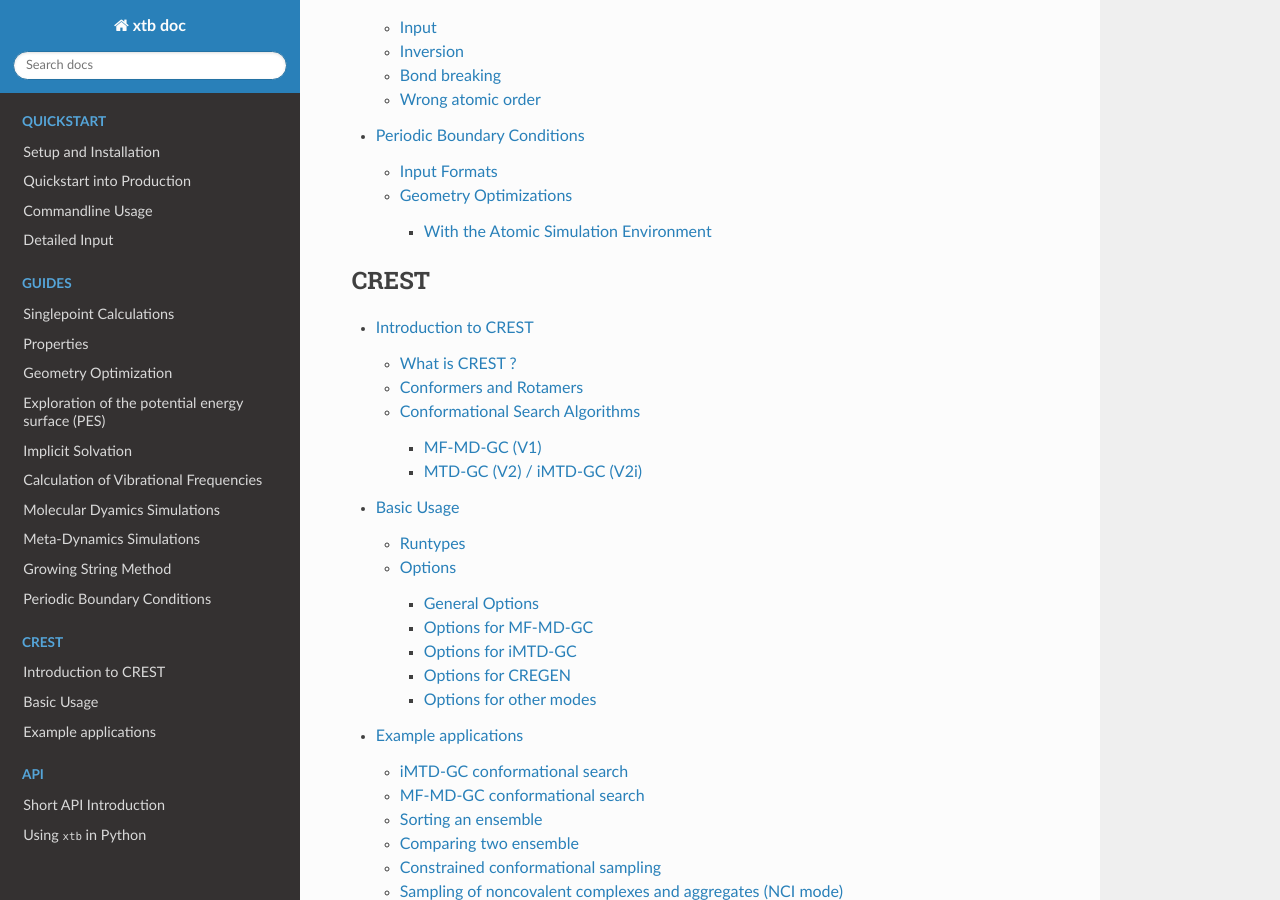
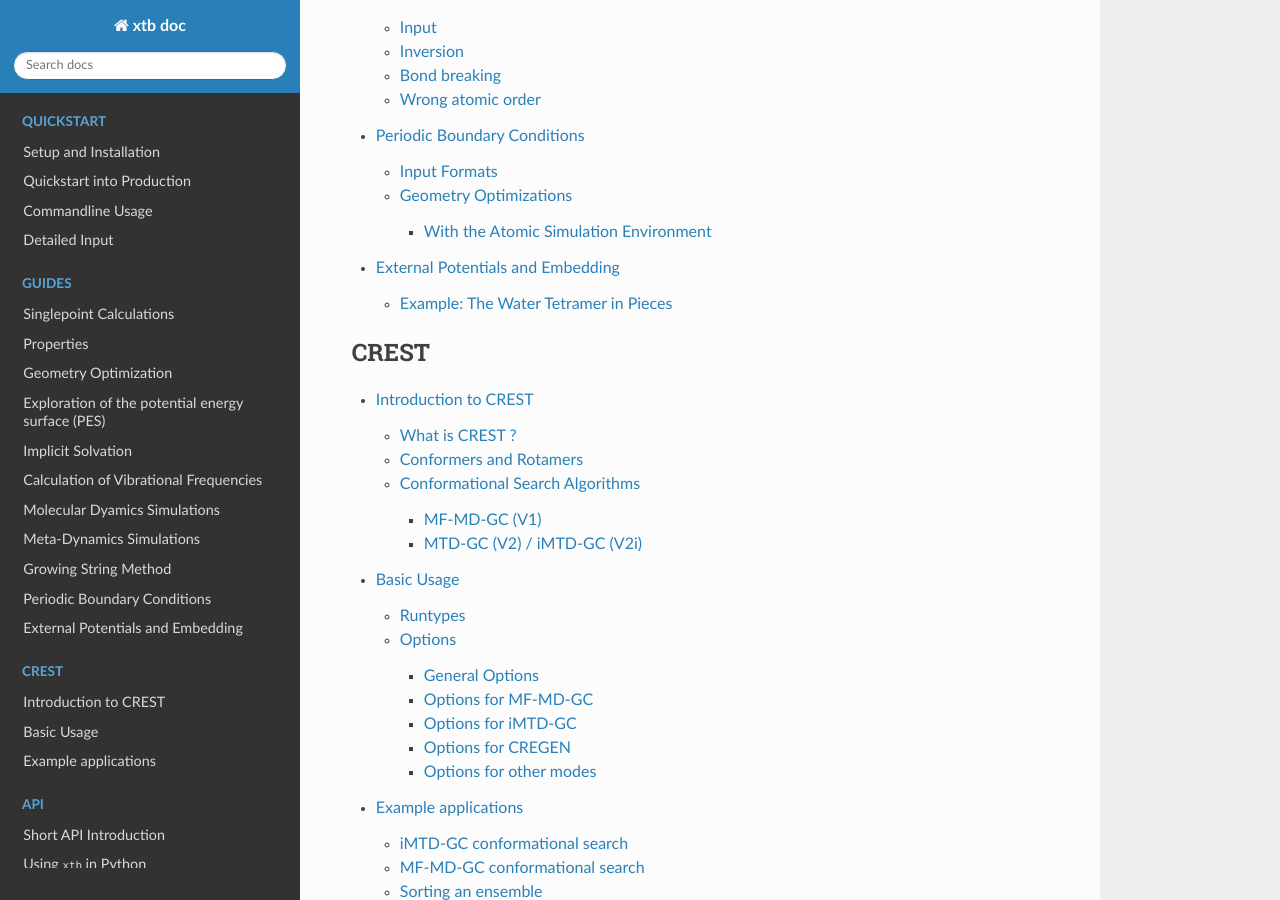
Before and after one commit to grimme-lab/xtb_docs, a Sphinx documentation site: the page built from source/contents.rst, in a window 1280 px wide and 900 px high, scrolled down 3029 px. Built offline with Sphinx 7.4.7 and the Read the Docs theme 2.0.0, drawn with Linux system fonts in a browser that asks for light colours; some of the changed lines change nothing that is shown.

Commit message:
added a short example for embedding in xtb

```diff
--- a/source/contents.rst
+++ b/source/contents.rst
@@ -38,6 +38,7 @@
    mtd
    gsm
    periodic_boundary_conditions
+   pcem
 
 .. toctree::
    :maxdepth: 3
--- /dev/null
+++ b/source/pcem.rst
@@ -0,0 +1,140 @@
+.. _pcem:
+
+-----------------------------------
+ External Potentials and Embedding
+-----------------------------------
+
+``xtb`` supports external electrostatic potentials for GFN1-xTB and GFN2-xTB.
+
+.. contents::
+
+Example: The Water Tetramer in Pieces
+=====================================
+
+As input geometry for the QM half of the water cluster we use
+
+.. code-block:: none
+
+   $coord
+      -2.75237178376284     2.43247309226225    -0.01392519847964      O
+      -0.93157260886974     2.79621404458590    -0.01863384029005      H
+      -3.43820531288547     3.30583608421060     1.42134539425148      H
+      -2.43247309226225    -2.75237178376284     0.01392519847964      O
+      -2.79621404458590    -0.93157260886974     0.01863384029005      H
+      -3.30583608421060    -3.43820531288547    -1.42134539425148      H
+   $end
+
+The setup will look somewhat similar to this
+
+.. code-block:: bash
+
+   > ls
+   pcem.input    water_4.coord   water_4.pc
+   > cat pcem.input
+   $embedding
+      input=water_4.pc
+   $end
+   > xtb water_4.coord -I pcem.input
+   ...
+
+The file ``water_4.pc`` contains the partial charges and its positions as
+
+.. code-block:: none
+
+   6
+     -0.69645733    2.75237178376284    -2.43247309226225    -0.01392519847964  O
+      0.36031084    0.93157260886974    -2.79621404458590    -0.01863384029005  H
+      0.33614649    3.43820531288547    -3.30583608421060     1.42134539425148  H
+     -0.69645733    2.43247309226225     2.75237178376284     0.01392519847964  O
+      0.36031084    2.79621404458590     0.93157260886974     0.01863384029005  H
+      0.33614649    3.30583608421060     3.43820531288547    -1.42134539425148  H
+
+The first column contains the partial charge, the second to fourth columns
+contain the cartesian coordinates in Bohr (or in Ångström if ``interface=orca``
+is used in the input file).
+The fifth column is optional, but can contain, like here, element symbols
+to specify the chemical hardnesses of the partial charges.
+Note that we are not using real point charges here but a damped Coulomb interaction
+consistent to the electrostatic interactions used in the respective
+xTB Hamiltonian.
+
+The read in point charges are shown in the setup block of the SCC as
+
+.. code-block::
+   :emphasize-lines: 18-20
+
+   ... skip ...
+
+              -------------------------------------------------
+             |        Self-Consistent Charge Iterations        |
+              -------------------------------------------------
+
+             ...................................................
+             :                      SETUP                      :
+             :.................................................:
+             :  # basis functions                  12          :
+             :  # atomic orbitals                  12          :
+             :  # shells                            8          :
+             :  # electrons                        16          :
+             :  max. iterations                   250          :
+             :  Hamiltonian                  GFN2-xTB          :
+             :  restarted?                      false          :
+             :  GBSA solvation                  false          :
+             :  PC potential                     true          :
+             :  -> # point charges                  6          :
+             :  -> sum of PC                0.0000000     e    :
+             :  electronic temp.          300.0000000     K    :
+             :  accuracy                    1.0000000          :
+             :  -> integral cutoff          0.2500000E+02      :
+             :  -> integral neglect         0.1000000E-07      :
+             :  -> SCF convergence          0.1000000E-05 Eh   :
+             :  -> wf. convergence          0.1000000E-03 e    :
+             :  Broyden damping             0.4000000          :
+             ...................................................
+
+    iter      E             dE          RMSdq      gap      omega  full diag
+      1    -10.2141283 -0.102141E+02  0.418E+00   13.25       0.0  T
+      2    -10.2169842 -0.285597E-02  0.241E+00   13.15       1.0  T
+      3    -10.2175075 -0.523314E-03  0.392E-01   12.35       1.0  T
+      4    -10.2176392 -0.131616E-03  0.871E-02   12.57       1.0  T
+      5    -10.2176471 -0.790990E-05  0.417E-02   12.50       1.0  T
+      6    -10.2176488 -0.172257E-05  0.237E-03   12.52      17.3  T
+      7    -10.2176488 -0.524712E-08  0.835E-04   12.52      48.9  T
+      8    -10.2176488  0.134836E-09  0.623E-04   12.52      65.5  T
+
+      *** convergence criteria satisfied after 8 iterations ***
+
+   ... skip ...
+
+            :::::::::::::::::::::::::::::::::::::::::::::::::::::
+            ::                     SUMMARY                     ::
+            :::::::::::::::::::::::::::::::::::::::::::::::::::::
+            :: total energy             -10.155934019173 Eh    ::
+            :: gradient norm              0.024959693967 Eh/a0 ::
+            :: HOMO-LUMO gap             12.520985724021 eV    ::
+            ::.................................................::
+            :: SCC energy               -10.217648797540 Eh    ::
+            :: -> isotropic ES            0.066792092832 Eh    ::
+            :: -> anisotropic ES         -0.002669047466 Eh    ::
+            :: -> anisotropic XC         -0.001310421597 Eh    ::
+            :: -> dispersion             -0.000808230531 Eh    ::
+            :: repulsion energy           0.061714760838 Eh    ::
+            :: add. restraining           0.000000000000 Eh    ::
+            :::::::::::::::::::::::::::::::::::::::::::::::::::::
+
+   ... skip ...
+
+To obtain point charge like behaviour for the partial charges the chemical
+hardness can be set to a large value. This can be done by specifying the chemical
+hardnesses in the fifth column instead of giving an element symbol.
+For this setup the ``water_4.pc`` would look like
+
+.. code-block:: none
+
+   6
+     -0.69645733    2.75237178376284    -2.43247309226225    -0.01392519847964  99
+      0.36031084    0.93157260886974    -2.79621404458590    -0.01863384029005  99
+      0.33614649    3.43820531288547    -3.30583608421060     1.42134539425148  99
+     -0.69645733    2.43247309226225     2.75237178376284     0.01392519847964  99
+      0.36031084    2.79621404458590     0.93157260886974     0.01863384029005  99
+      0.33614649    3.30583608421060     3.43820531288547    -1.42134539425148  99
```
